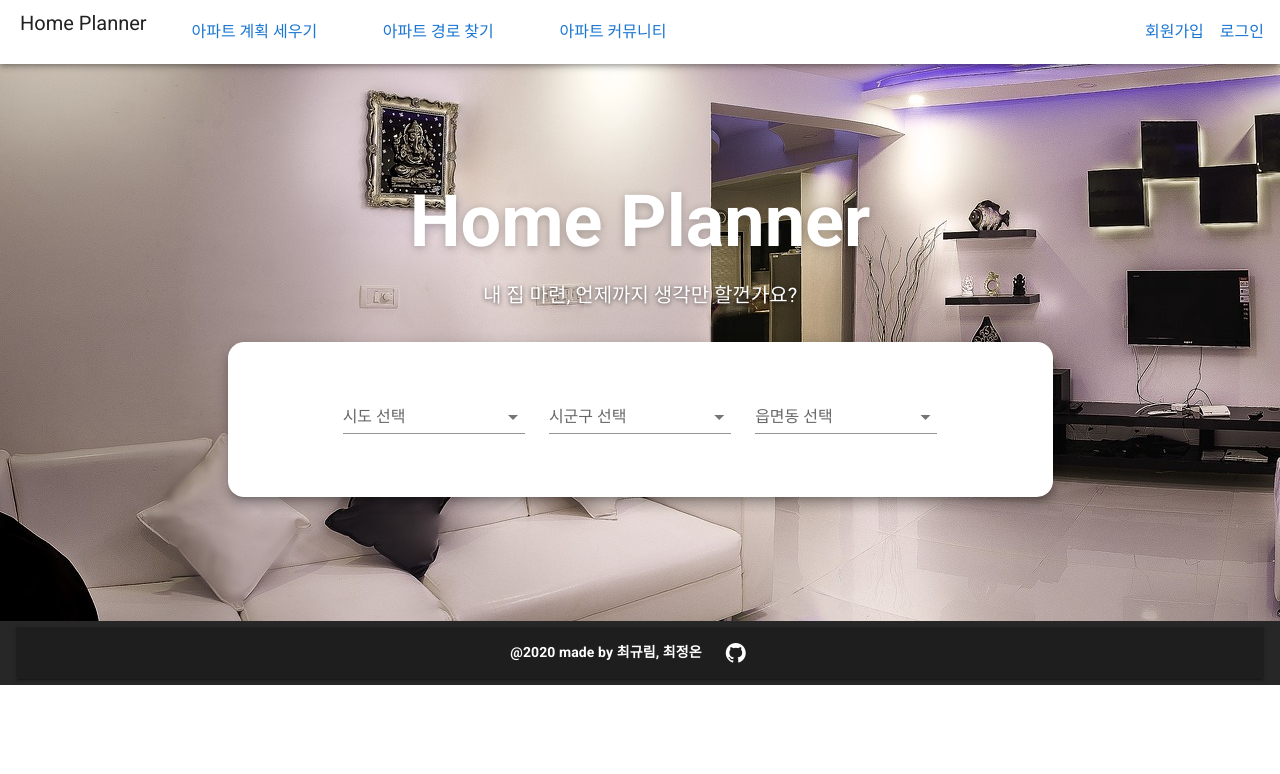
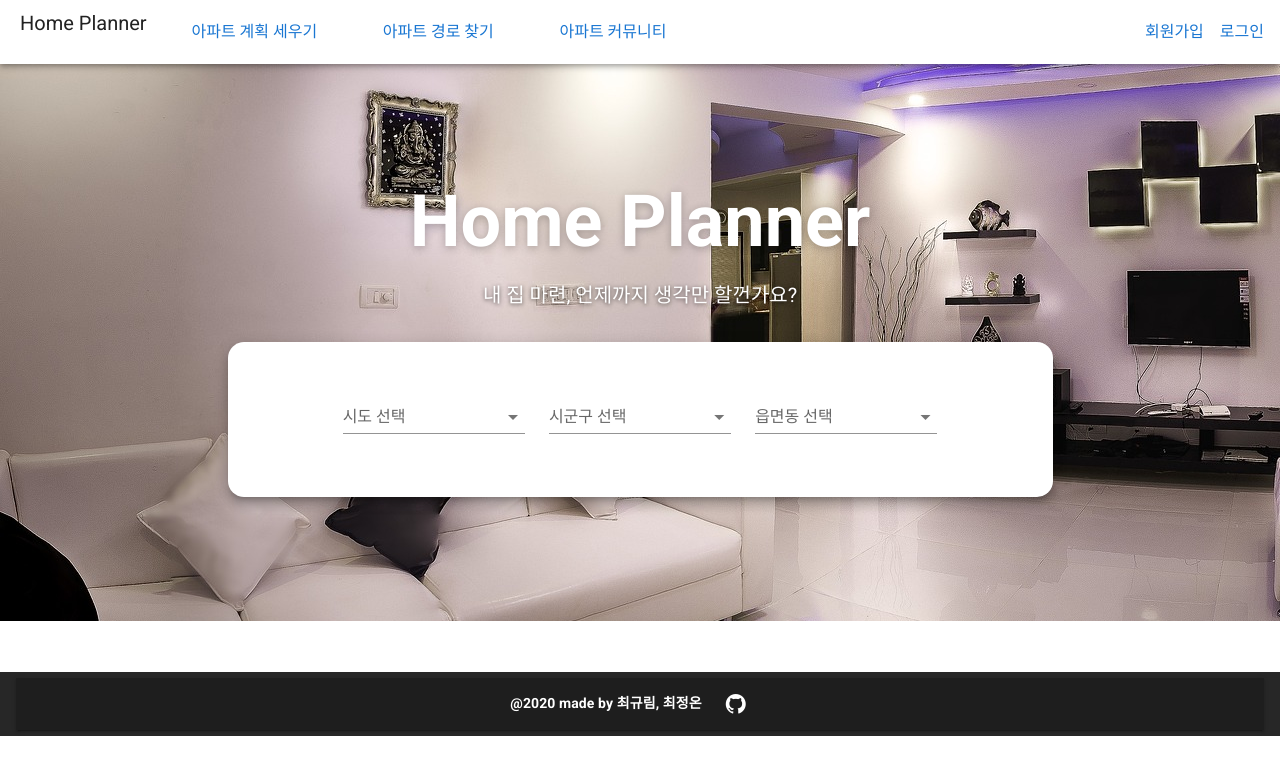
Before and after one commit to ssafyHomePlanner/HomePlanner, a Vue app in the folder homepjt/: page / in a window 1280 px wide. Shown: the top 774 px of the page. Built offline with nearby package versions, Linux system fonts and the light colour scheme.

Commit message:
[UPDATE] 메인 페이지 Footer 레이아웃 수정

```diff
--- a/homepjt/src/App.vue
+++ b/homepjt/src/App.vue
@@ -1,9 +1,15 @@
 <template>
   <v-app>
     <v-main>
-      <header-nav></header-nav>
-      <router-view />
-      <footer-nav></footer-nav>
+      <div id='wrapper'>
+  <div>
+    <header-nav></header-nav>
+    <router-view />
+  </div>
+</div>
+<footer>
+  <footer-nav></footer-nav>
+</footer>
     </v-main>
   </v-app>
 </template>
@@ -26,6 +32,18 @@ export default {
 </script>
 
 <style>
+#wrapper{
+  height: auto;
+  min-height: 100%;
+  padding-bottom: (64px);
+}
+
+footer{
+  height: (64px);
+  position : relative;
+  transform : translateY(-100%);
+}
+
 body {
   background-size: cover;
 }
```
